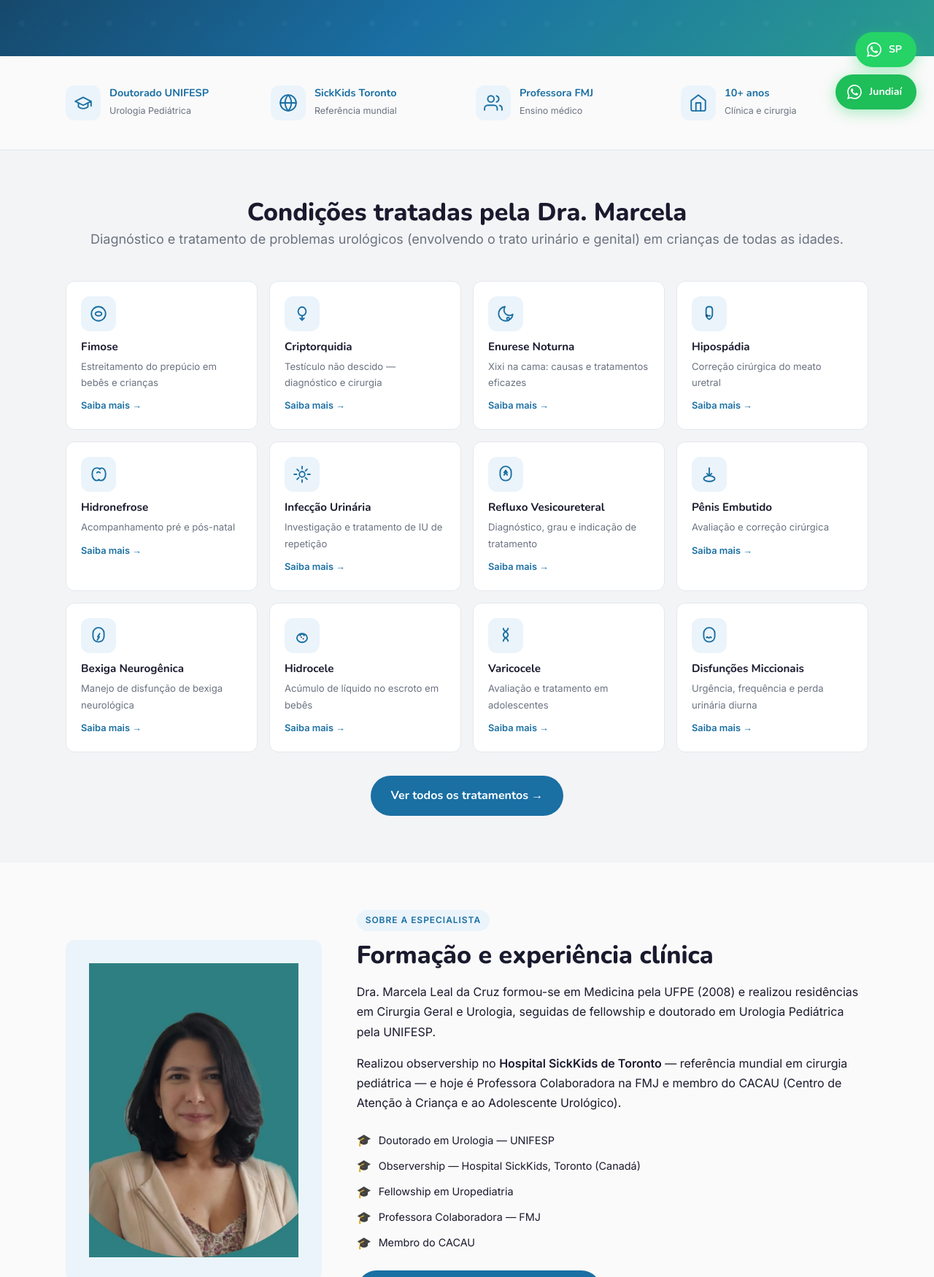
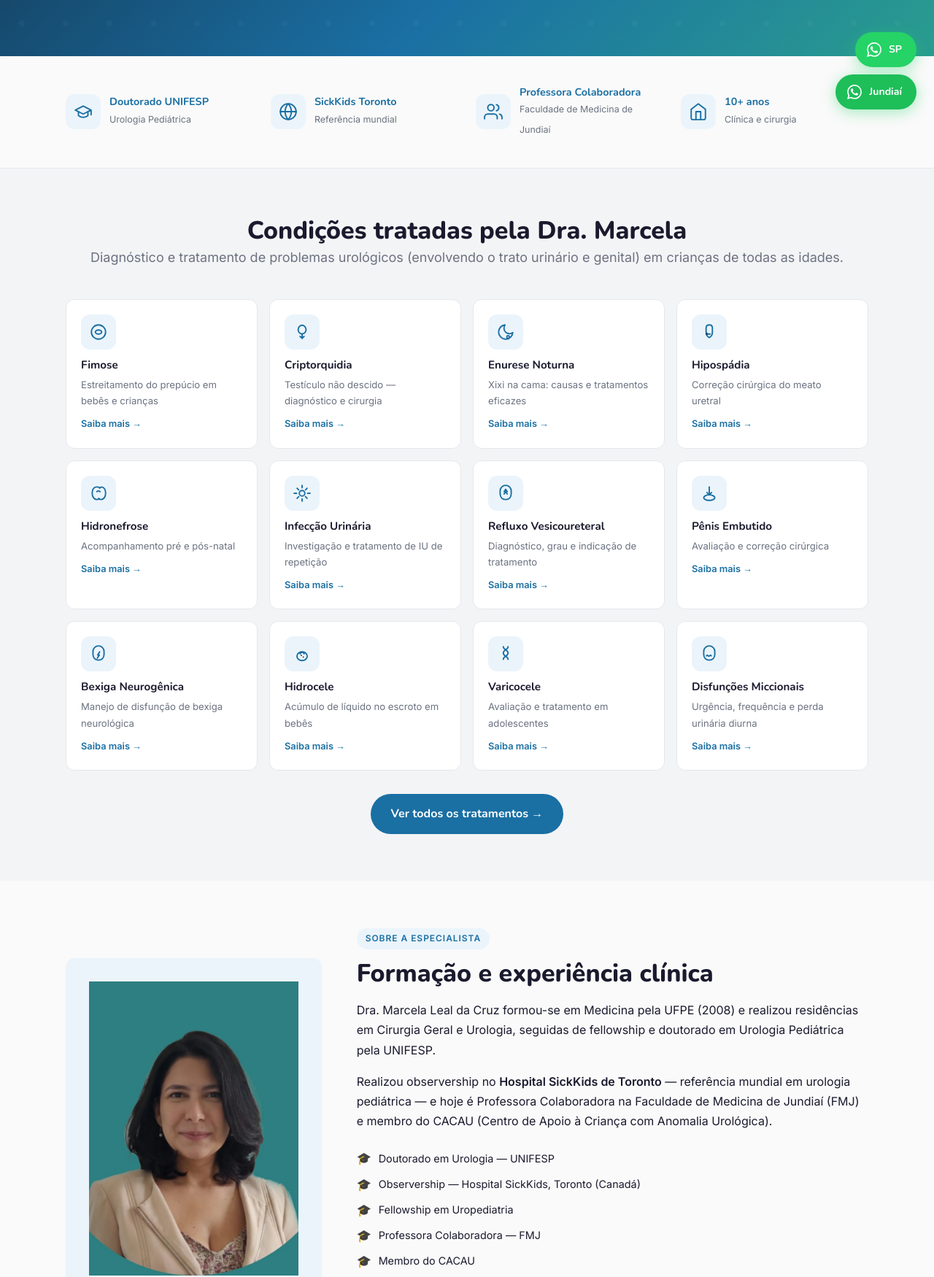
Before and after one commit to thiagoalbieri/uropediatra, a plain HTML site: page index.html in a window 1280 px wide. Shown: the part 626-2376 px from the top of the page at 73% size. Drawn offline with nearby package versions, Linux system fonts and the light colour scheme.

Commit message:
fix: corrigir credencial FMJ e sigla CACAU na homepage
Troca "Professora FMJ / Ensino médico" por "Professora Colaboradora /
Faculdade de Medicina de Jundiaí" no bloco de confiança. Alinha também
o significado da sigla CACAU (Centro de Apoio à Criança com Anomalia
Urológica) e a referência ao SickKids (urologia pediátrica) com o texto
já revisado pela Dra. Marcela em sobre.html.

Co-Authored-By: Claude Fable 5 <noreply@anthropic.com>

```diff
--- a/index.html
+++ b/index.html
@@ -160,8 +160,8 @@
           <svg viewBox="0 0 24 24"><path d="M17 21v-2a4 4 0 0 0-4-4H5a4 4 0 0 0-4 4v2"/><circle cx="9" cy="7" r="4"/><path d="M23 21v-2a4 4 0 0 0-3-3.87"/><path d="M16 3.13a4 4 0 0 1 0 7.75"/></svg>
         </div>
         <div class="trust-item__text">
-          <strong>Professora FMJ</strong>
-          <span>Ensino médico</span>
+          <strong>Professora Colaboradora</strong>
+          <span>Faculdade de Medicina de Jundiaí</span>
         </div>
       </div>
       <div class="trust-item">
@@ -283,8 +283,8 @@
         </p>
         <p>
           Realizou observership no <strong>Hospital SickKids de Toronto</strong> — referência mundial
-          em cirurgia pediátrica — e hoje é Professora Colaboradora na FMJ e membro do CACAU
-          (Centro de Atenção à Criança e ao Adolescente Urológico).
+          em urologia pediátrica — e hoje é Professora Colaboradora na Faculdade de Medicina
+          de Jundiaí (FMJ) e membro do CACAU (Centro de Apoio à Criança com Anomalia Urológica).
         </p>
         <div class="sobre-resumo__creds">
           <div class="cred-item">Doutorado em Urologia — UNIFESP</div>
```
